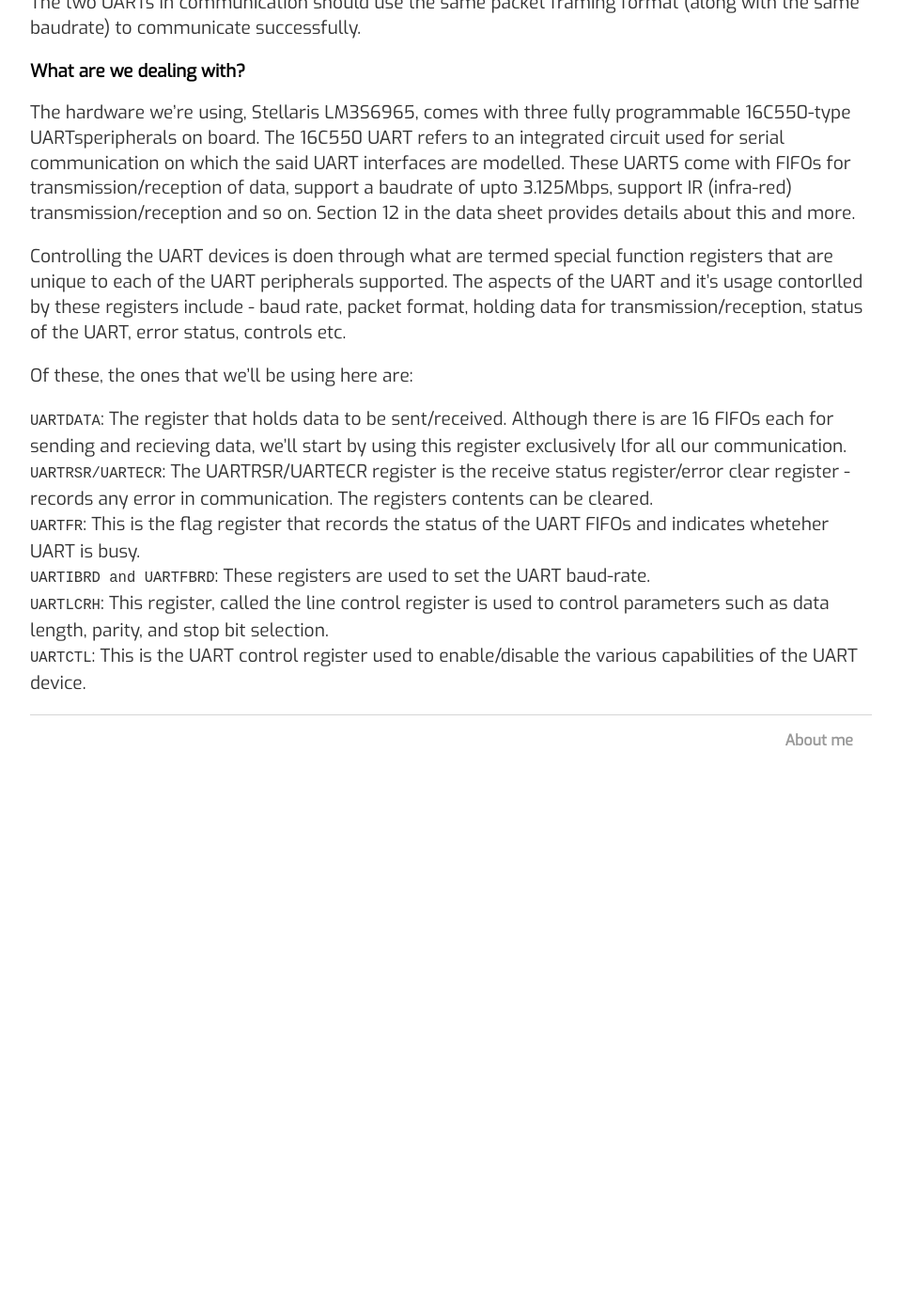
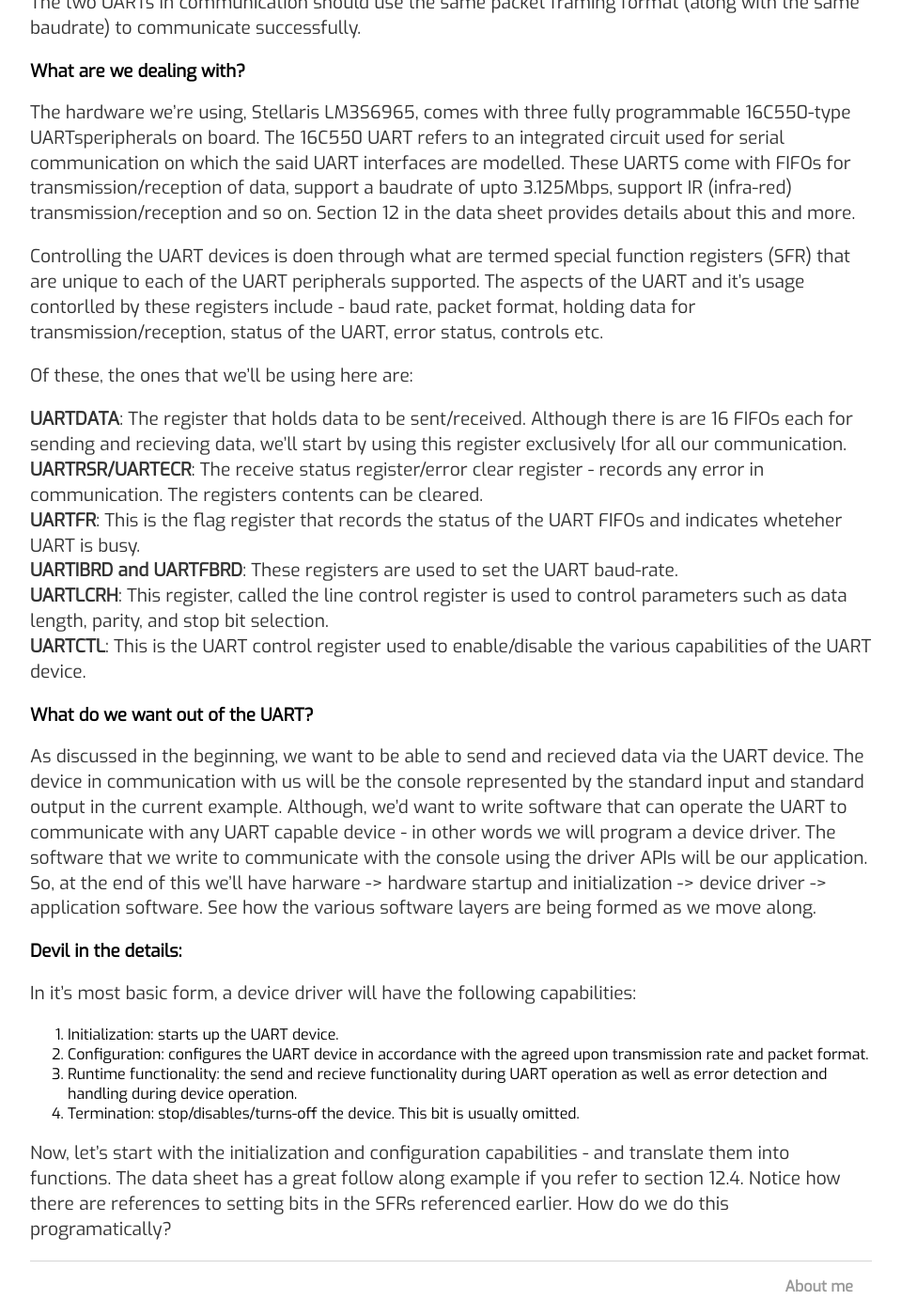
Before and after one commit to varun-venkatesh/varun-venkatesh.github.io, a Jekyll site: the page built from _posts/2020-10-19-bare-mtl-chapter3.md, in a window 1280 px wide and 1400 px high, scrolled down 889 px. Shown: the whole window at 94% size, without its empty margins (160-1119 px from the left). Built offline with Jekyll 4.4.1, drawn with Linux system fonts in a browser that asks for light colours; before the commit the page ends 1747 px from its top, so only the background shows below that.

Commit message:
Update 2020-10-19-bare-mtl-chapter3.md

````diff
--- a/_posts/2020-10-19-bare-mtl-chapter3.md
+++ b/_posts/2020-10-19-bare-mtl-chapter3.md
@@ -20,13 +20,28 @@ The two UARTs in communication should use the same packet framing format (along
 
 The hardware we're using, Stellaris LM3S6965, comes with three fully programmable 16C550-type UARTsperipherals on board. The 16C550 UART refers to an integrated circuit used for serial communication on which the said UART interfaces are modelled. These UARTS come with FIFOs for transmission/reception of data, support a baudrate of upto 3.125Mbps, support IR (infra-red) transmission/reception and so on. Section 12 in the data sheet provides details about this and more.
 
-Controlling the UART devices is doen through what are termed special function registers that are unique to each of the UART peripherals supported. The aspects of the UART and it's usage contorlled by these registers include - baud rate, packet format, holding data for transmission/reception, status of the UART, error status, controls etc.
+Controlling the UART devices is doen through what are termed special function registers (SFR) that are unique to each of the UART peripherals supported. The aspects of the UART and it's usage contorlled by these registers include - baud rate, packet format, holding data for transmission/reception, status of the UART, error status, controls etc.
 
 Of these, the ones that we'll be using here are:
 
-```UARTDATA```: The register that holds data to be sent/received. Although there is are 16 FIFOs each for sending and recieving data, we'll start by using this register exclusively lfor all our communication.
-```UARTRSR/UARTECR```: The UARTRSR/UARTECR register is the receive status register/error clear register - records any error in communication. The registers contents can be cleared.
-```UARTFR```: This is the flag register that records the status of the UART FIFOs and indicates wheteher UART is busy.
-```UARTIBRD and UARTFBRD```: These registers are used to set the UART baud-rate.
-```UARTLCRH```: This register, called the line control register is used to control parameters such as data length, parity, and stop bit selection.
-```UARTCTL```: This is the UART control register used to enable/disable the various capabilities of the UART device.
+**UARTDATA**: The register that holds data to be sent/received. Although there is are 16 FIFOs each for sending and recieving data, we'll start by using this register exclusively lfor all our communication.
+**UARTRSR/UARTECR**: The receive status register/error clear register - records any error in communication. The registers contents can be cleared.
+**UARTFR**: This is the flag register that records the status of the UART FIFOs and indicates wheteher UART is busy.
+**UARTIBRD and UARTFBRD**: These registers are used to set the UART baud-rate.
+**UARTLCRH**: This register, called the line control register is used to control parameters such as data length, parity, and stop bit selection.
+**UARTCTL**: This is the UART control register used to enable/disable the various capabilities of the UART device.
+
+### What do we want out of the UART?
+
+As discussed in the beginning, we want to be able to send and recieved data via the UART device. The device in communication with us will be the console represented by the standard input and standard output in the current example. Although, we'd want to write software that can operate the UART to communicate with any UART capable device - in other words we will program a device driver. The software that we write to communicate with the console using the driver APIs will be our application. So, at the end of this we'll have harware -> hardware startup and initialization -> device driver -> application software. See how the various software layers are being formed as we move along.
+
+### Devil in the details:
+
+In it's most basic form, a device driver will have the following capabilities:
+
+1. Initialization: starts up the UART device.
+2. Configuration: configures the UART device in accordance with the agreed upon transmission rate and packet format.
+3. Runtime functionality: the send and recieve functionality during UART operation as well as error detection and handling during device operation.
+4. Termination: stop/disables/turns-off the device. This bit is usually omitted.
+
+Now, let's start with the initialization and configuration capabilities - and translate them into functions. The data sheet has a great follow along example if you refer to section 12.4. Notice how there are references to setting bits in the SFRs referenced earlier. How do we do this programatically?
````
